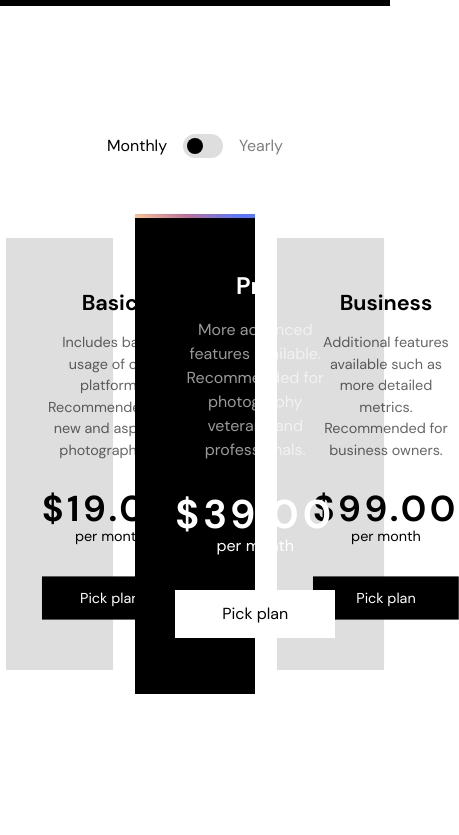
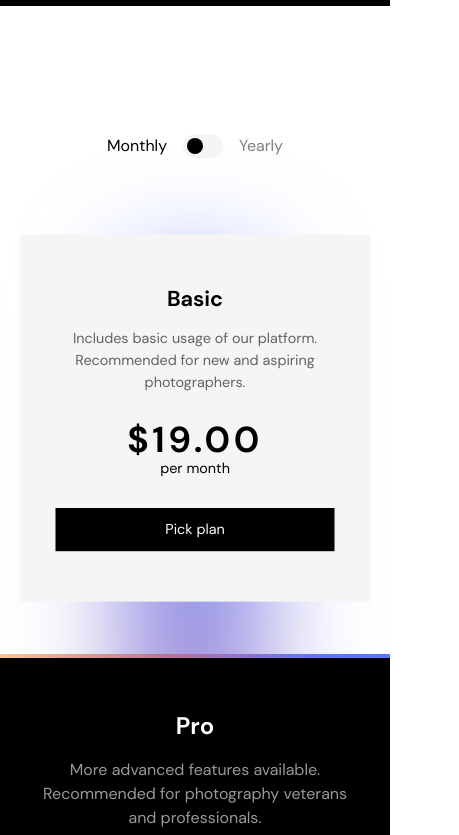
Before and after one commit to dominikrubroeder/photosnap-multi-page-website, a Next.js app: page /pricing in a window 390 px wide. Shown: the part 700-1535 px from the top of the page, 459 px wide, since content can reach past the window. Built offline with nearby package versions, Linux system fonts and the light colour scheme.

Commit message:
Animate price model switch

```diff
--- a/components/PricingOffers.tsx
+++ b/components/PricingOffers.tsx
@@ -1,13 +1,45 @@
-import React, { useState } from 'react';
+import React, { useEffect, useState } from 'react';
 import { pricingModels } from '../data/pricing';
+import { motion, useAnimationControls } from 'framer-motion';
 
 const PricingOffers: React.FC = () => {
+  const controls = useAnimationControls();
   const [paymentInterval, setPaymentInterval] = useState<'monthly' | 'yearly'>(
     'monthly'
   );
   const [selectedPricingLevel, setSelectedPricingLevel] = useState<
     'Basic' | 'Pro' | 'Business'
   >('Pro');
+
+  useEffect(() => {
+    if (selectedPricingLevel === 'Basic')
+      controls.start({
+        translateX: '0%',
+        opacity: 1,
+        visibility: 'visible',
+        scale: 0.9,
+        transition: { ease: 'easeOut', duration: 0.6 },
+        width: '33%',
+      });
+    if (selectedPricingLevel === 'Pro')
+      controls.start({
+        translateX: '100%',
+        opacity: 1,
+        visibility: 'visible',
+        scale: 0.9,
+        transition: { ease: 'easeOut', duration: 0.6 },
+        width: '33%',
+      });
+    if (selectedPricingLevel === 'Business')
+      controls.start({
+        translateX: '200%',
+        opacity: 1,
+        visibility: 'visible',
+        scale: 0.9,
+        transition: { ease: 'easeOut', duration: 0.6 },
+        width: '33%',
+      });
+  }, [controls, selectedPricingLevel]);
 
   return (
     <div className="mx-auto grid w-full max-w-[69.375rem] gap-14">
@@ -22,7 +54,7 @@ const PricingOffers: React.FC = () => {
         </span>
 
         <div
-          className="flex w-10 cursor-pointer rounded-full bg-brand-light-grey p-1 transition-all"
+          className="flex w-10 cursor-pointer rounded-full bg-brand-lightest-grey p-1 transition-all"
           onClick={() =>
             setPaymentInterval((previousState) => {
               return previousState === 'monthly' ? 'yearly' : 'monthly';
@@ -48,15 +80,15 @@ const PricingOffers: React.FC = () => {
         </span>
       </div>
 
-      <div className="grid grid-cols-3 gap-4 text-center">
+      <div className="relative grid gap-8 text-center lg:grid-cols-3 lg:gap-4">
         {pricingModels.map(
           ({ level, description, priceMonthly, priceYearly }, i) => (
             <div
               key={i}
-              className={`relative grid cursor-pointer gap-8 py-14 px-10 transition-all ${
+              className={`relative mx-auto grid max-w-2xl cursor-pointer gap-8 py-14 px-10 transition-all active:scale-75 ${
                 selectedPricingLevel === level
                   ? 'z-10 scale-100 bg-black text-white'
-                  : 'scale-90 bg-brand-light-grey'
+                  : 'scale-90 bg-brand-lightest-grey'
               }`}
               onClick={() => setSelectedPricingLevel(level)}
             >
@@ -95,6 +127,13 @@ const PricingOffers: React.FC = () => {
             </div>
           )
         )}
+
+        <motion.div
+          initial={{ translateX: '100%', width: '0%' }}
+          animate={controls}
+          exit={{ translateX: '100%' }}
+          className="absolute left-0 -z-10 h-full bg-brand opacity-0 blur-3xl"
+        ></motion.div>
       </div>
     </div>
   );
--- a/package.json
+++ b/package.json
@@ -9,6 +9,7 @@
     "lint": "next lint"
   },
   "dependencies": {
+    "framer-motion": "^8.0.2",
     "next": "13.1.1",
     "react": "18.2.0",
     "react-dom": "18.2.0"
--- a/tailwind.config.js
+++ b/tailwind.config.js
@@ -7,6 +7,7 @@ module.exports = {
   theme: {
     extend: {
       colors: {
+        'brand-lightest-grey': 'hsl(0, 0%, 96%)',
         'brand-light-grey': 'hsl(0, 0%, 87%)',
       },
       backgroundImage: {
```
Also changed, not shown: 1 other file (tests, documents, lock files or other folders).
